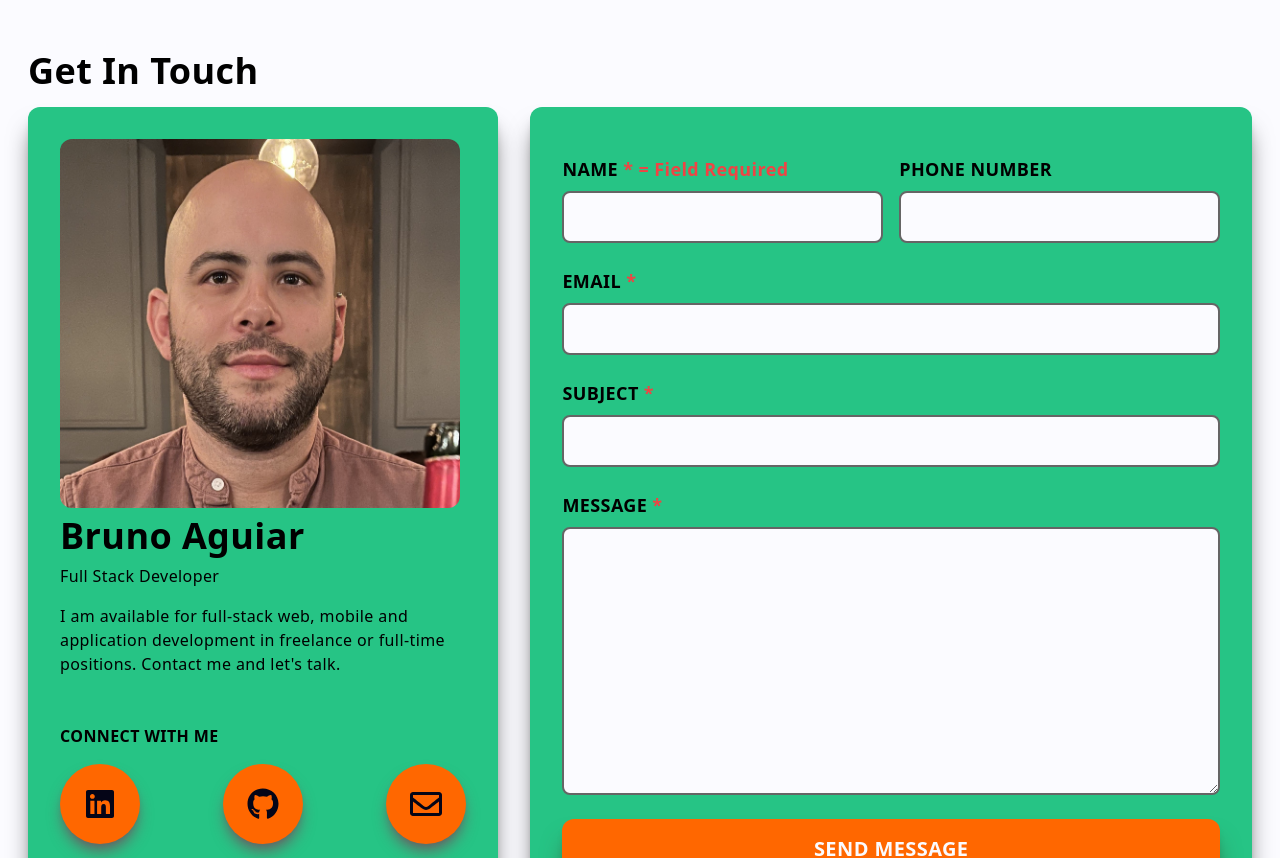
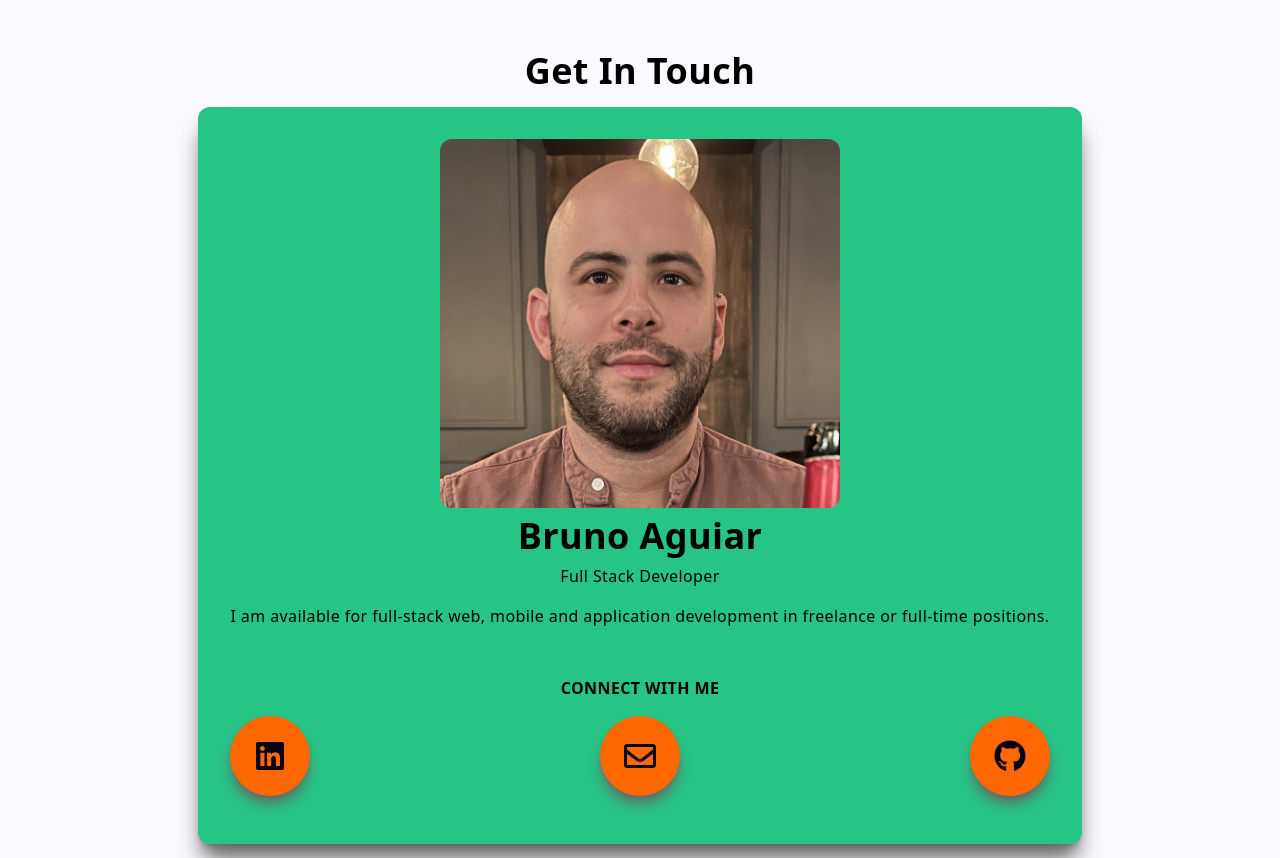
Before and after one commit to baguiar428/Portfolio, a Next.js app: page / in a window 1280 px wide. Shown: the part 3160-4018 px from the top of the page. Built offline with nearby package versions, Linux system fonts and the light colour scheme.

Commit message:
Removed form and sendgrid. Over engineered for purpose it served. Did not want to pay for custom email and identity for now

```diff
--- a/components/Contact.jsx
+++ b/components/Contact.jsx
@@ -13,22 +13,28 @@ import {
 const Contact = () => {
 
   // State for Contact Form
-  const [fullname, setFullname] = useState("");
-  const [phone, setPhone] = useState("");
-  const [email, setEmail] = useState("");
-  const [subject, setSubject] = useState("");
-  const [message, setMessage] = useState("");
+  // Removing feature for now. I don't have enough traffic to justify paying for
+  // custom email address. SendGrid is activated and can be used in the future.
+
+  // const [fullname, setFullname] = useState("");
+  // const [phone, setPhone] = useState("");
+  // const [email, setEmail] = useState("");
+  // const [subject, setSubject] = useState("");
+  // const [message, setMessage] = useState("");
 
   return (
     <div id="contact" className="w-full lg:h-screen">
       <div className="max-w-[1240px] m-auto px-2 py-16 w-full">
         {/* <p className="text-xl tracking-widest uppercase">Contact</p> */}
-        <h2 className="pt-10 pb-4">Get In Touch</h2>
-        <div className="grid lg:grid-cols-5 gap-8">
+        <h2 className="pt-10 pb-4 text-center">Get In Touch</h2>
+        {/* Original Layout for Contact Form
+        <div className="grid lg:grid-cols-5 gap-8"> */}
+        <div className="flex justify-center">
           {/* Left */}
-          <div className="col-span-3 lg:col-span-2 w-full h-full shadow-xl bg-[#26c485] shadow-[#656565] rounded-xl p-4">
-            <div className="lg:p-4 h-full">
-              <div>
+          {/* <div className="col-span-3 lg:col-span-2 w-full h-full shadow-xl bg-[#26c485] shadow-[#656565] rounded-xl p-4"> */}
+          <div className="flex justify-center h-full shadow-xl bg-[#26c485] shadow-[#656565] rounded-xl p-4">
+            <div className="lg:p-4 h-full ">
+              <div className="flex justify-center">
                 <Image
                   className="rounded-xl"
                   //Not sure i want these : hover:scale-105 ease-in duration-300
@@ -37,19 +43,16 @@ const Contact = () => {
                   height="200"
                   alt="Contact Me"
                 />
-                {/* Not sure why this isn't loading... */}
-                {/* <img src={contact_me} alt="Contact Me"/> */}
               </div>
               <div>
-                <h2 className="py-2">Bruno Aguiar</h2>
-                <p>Full Stack Developer</p>
+                <h2 className="py-2 text-center">Bruno Aguiar</h2>
+                <p className="text-center">Full Stack Developer</p>
                 <p className="py-4">
-                  I am available for full-stack web, mobile and application development in freelance or full-time positions. Contact
-                  me and let&apos;s talk.
+                  I am available for full-stack web, mobile and application development in freelance or full-time positions.
                 </p>
               </div>
               <div>
-                <p className="pt-8 uppercase font-bold">Connect With Me</p>
+                <p className="pt-8 uppercase font-bold text-center">Connect With Me</p>
                 {/* Container for icons */}
                 <div className="flex items-center justify-between py-4">
                   <a
@@ -64,20 +67,20 @@ const Contact = () => {
                   <a
                     className="rounded-full shadow-lg bg-[#ff6700] shadow-[#656565]
                                     p-6 cursor-pointer hover:scale-110 ease-in duration-300"
+                  //Copy email to clipboard after clicking icon
+                  // onClick={() =>  navigator.clipboard.writeText('b.aguiar428@gmail.com')}
+                  href="mailto:b.aguiar428@gmail.com" data-initialized="true"
+                  >
+                    <FaRegEnvelope size={32} className="text-[#050517]" />
+                  </a>
+                  <a
+                    className="rounded-full shadow-lg bg-[#ff6700] shadow-[#656565]
+                                    p-6 cursor-pointer hover:scale-110 ease-in duration-300"
                     target="_blank"
                     href="https://github.com/baguiar428"
                     rel="noopener noreferrer"
                   >
                     <FaGithub size={32} className="text-[#050517]"/>
-                  </a>
-                  <a
-                    className="rounded-full shadow-lg bg-[#ff6700] shadow-[#656565]
-                                    p-6 cursor-pointer hover:scale-110 ease-in duration-300"
-                  //Copy email to clipboard after clicking icon
-                  // onClick={() =>  navigator.clipboard.writeText('b.aguiar428@gmail.com')}
-                  href="mailto:b.aguiar428@gmail.com" data-initialized="true"
-                  >
-                    <FaRegEnvelope size={32} className="text-[#050517]" />
                   </a>
                   {/* Use for later */}
                   {/* <div className='rounded-full shadow-lg shadow-gray-500
@@ -89,9 +92,11 @@ const Contact = () => {
             </div>
           </div>
           {/* Right */}
-          <div className="col-span-3 w-full h-auto shadow-xl bg-[#26c485] shadow-[#656565] rounded-xl lg:p-4">
+          {/* <div className="col-span-3 w-full h-auto shadow-xl bg-[#26c485] shadow-[#656565] rounded-xl lg:p-4">
             <div className="p-4">
               <form
+              // Submit function for SendGrid contact form
+              // Feature not needed for now
               // onSubmit={handleSubmit}
               >
                 <div className="grid md:grid-cols-2 gap-4 w-full py-2">
@@ -161,7 +166,7 @@ const Contact = () => {
                 <button className="w-full p-4 mt-4">Send Message</button>
               </form>
             </div>
-          </div>
+          </div> */}
         </div>
         <div className="flex justify-center py-12">
           <Link href="/">
```
